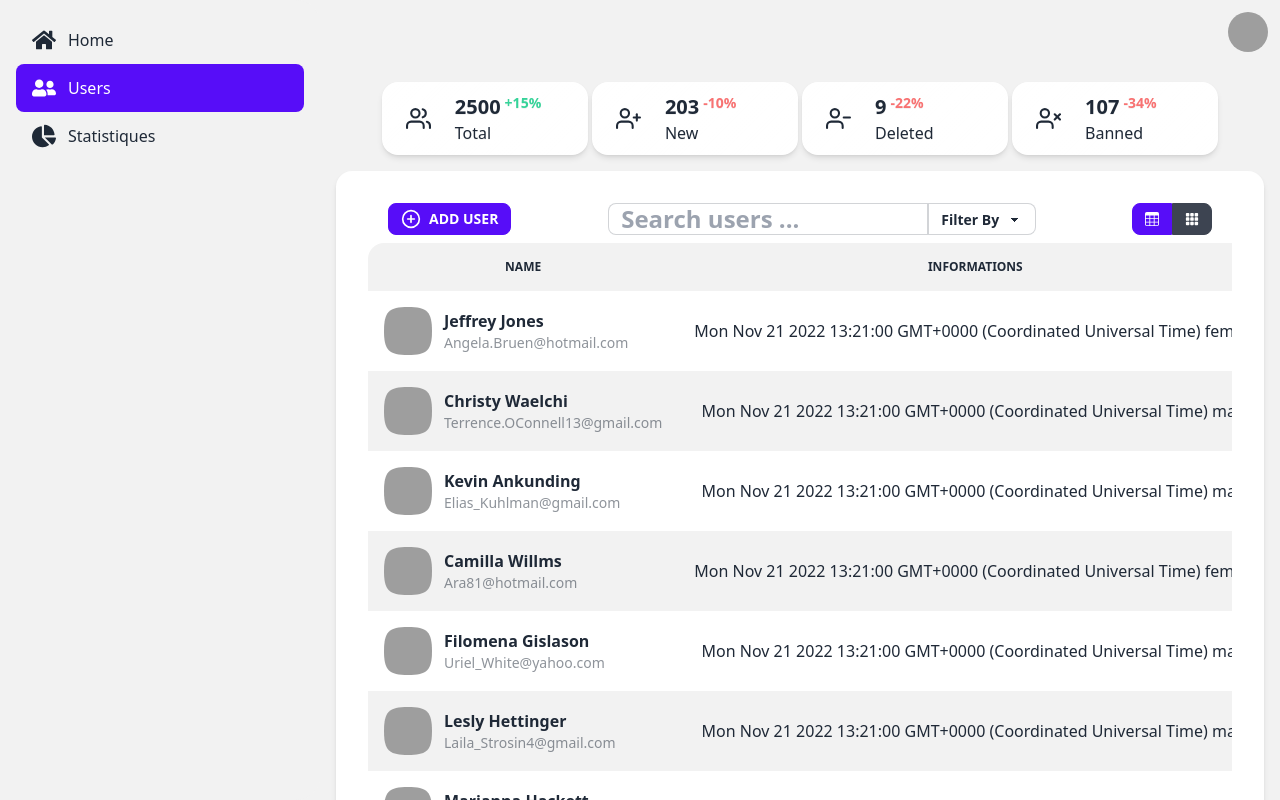
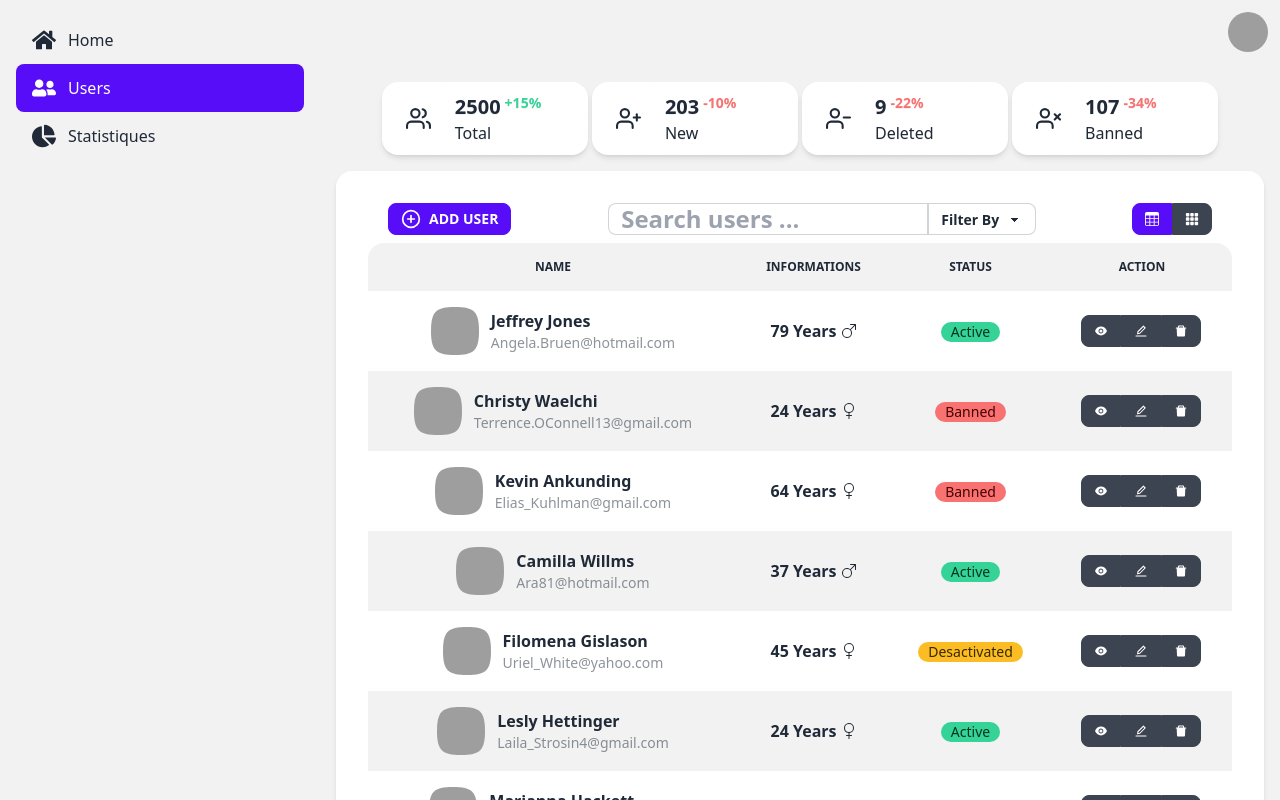
Before and after one commit to ichala/react-dashboard-ui, a React (Create React App) app: page /users in a window 1280 px wide. Built offline with nearby package versions, Linux system fonts and the light colour scheme; grey boxes are pictures that could not be loaded; the HTML template or start-up script is replaced by a standard one.

Commit message:
Add Data to grid layout

```diff
--- a/src/Components/Users/DataGridCardLayout/UserDataTableLayout.jsx
+++ b/src/Components/Users/DataGridCardLayout/UserDataTableLayout.jsx
@@ -1,5 +1,8 @@
 import React from 'react';
 import { AiFillEye, AiOutlineEdit, AiFillDelete } from 'react-icons/ai';
+import { BsGenderMale, BsGenderFemale } from 'react-icons/bs';
+
+import moment from 'moment';
 
 function UserDataTableLayout({ Users }) {
   console.log(Users);
@@ -18,8 +21,8 @@ function UserDataTableLayout({ Users }) {
           {Users.map((user) => (
             <tr key={user.id}>
               <td>
-                <div className="flex items-center justify-start space-x-3">
-                  <div className="avatar">
+                <div className="flex items-center justify-center  space-x-3">
+                  <div className="avatar ">
                     <div className="mask mask-squircle w-12 h-12">
                       <img src={user.avatar} alt={user.firstName} />
                     </div>
@@ -34,10 +37,11 @@ function UserDataTableLayout({ Users }) {
                   </div>
                 </div>
               </td>
-              <td>
-                {Date(user.birthday) }
-                {' '}
-                {user.sex }
+              <td className="capitalize font-semibold  ">
+                <div className="flex justify-center items-center gap-1">
+                  { moment(user.birthday, 'YYYYMMDD').fromNow(true) }
+                  {user.sex !== 'male' ? <BsGenderMale /> : <BsGenderFemale />}
+                </div>
               </td>
               <td>
                 {user.status === 'Active' && <span className="badge badge-success">{user.status}</span>}
```
